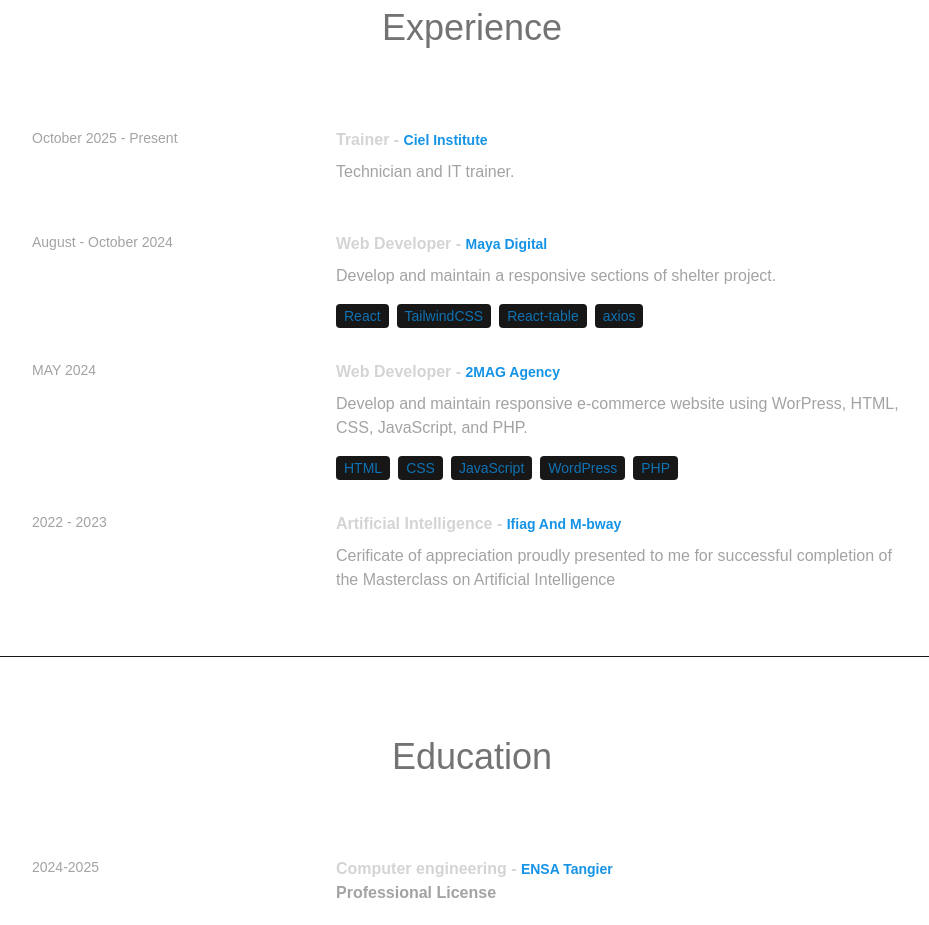
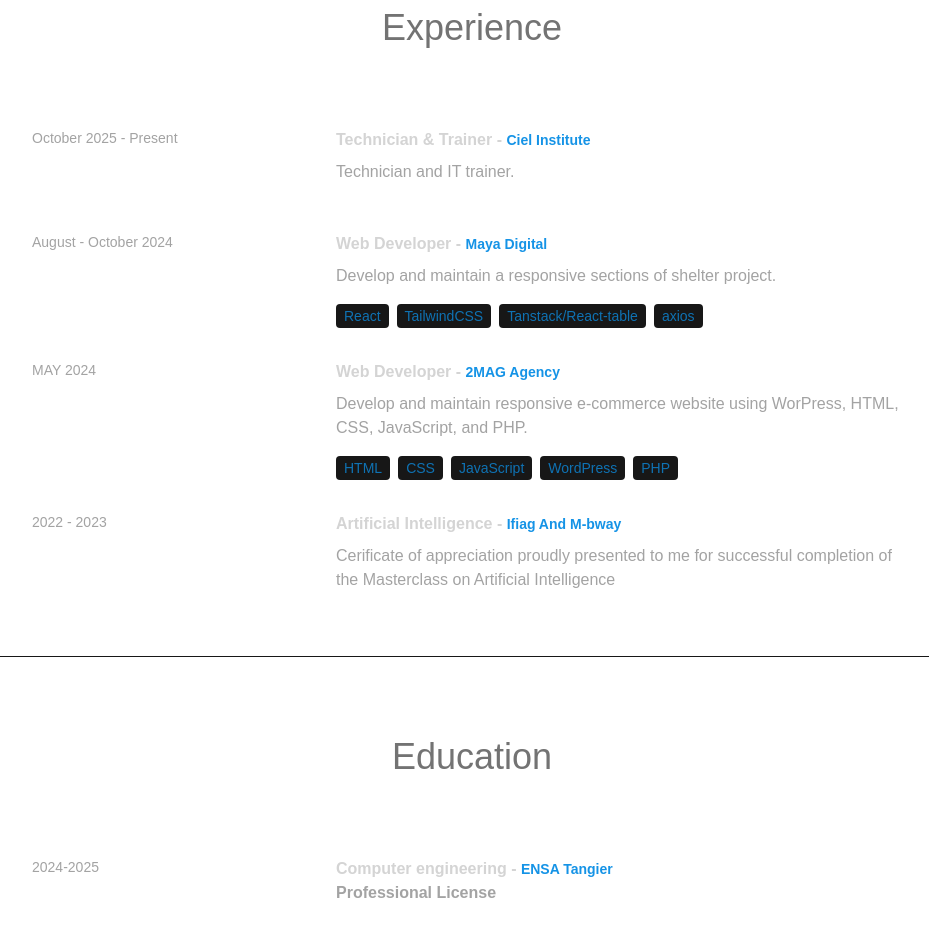
Before and after one commit to Derkaoui05/project1, a React (Vite) app: page / in a window 1280 px wide. Shown: the part 2600-3525 px from the top of the page, without its empty margins (168-1097 px from the left). Built offline with nearby package versions, Linux system fonts and the light colour scheme; a web font is replaced by a local one.

Commit message:
update technologies in exprerience

```diff
--- a/src/data/experience.js
+++ b/src/data/experience.js
@@ -1,7 +1,7 @@
 export const EXPERIENCES = [
   {
     year: 'October 2025 - Present',
-    role: 'Trainer',
+    role: 'Technician & Trainer',
     company: 'Ciel Institute',
     description: 'Technician and IT trainer.',
   },
@@ -10,7 +10,7 @@
     role: 'Web Developer',
     company: 'Maya Digital',
     description: 'Develop and maintain a responsive sections of shelter project.',
-    technologies: ['React', 'TailwindCSS', 'React-table', 'axios'],
+    technologies: ['React', 'TailwindCSS', 'Tanstack/React-table', 'axios'],
   },
   {
     year: 'MAY 2024 ',
```
